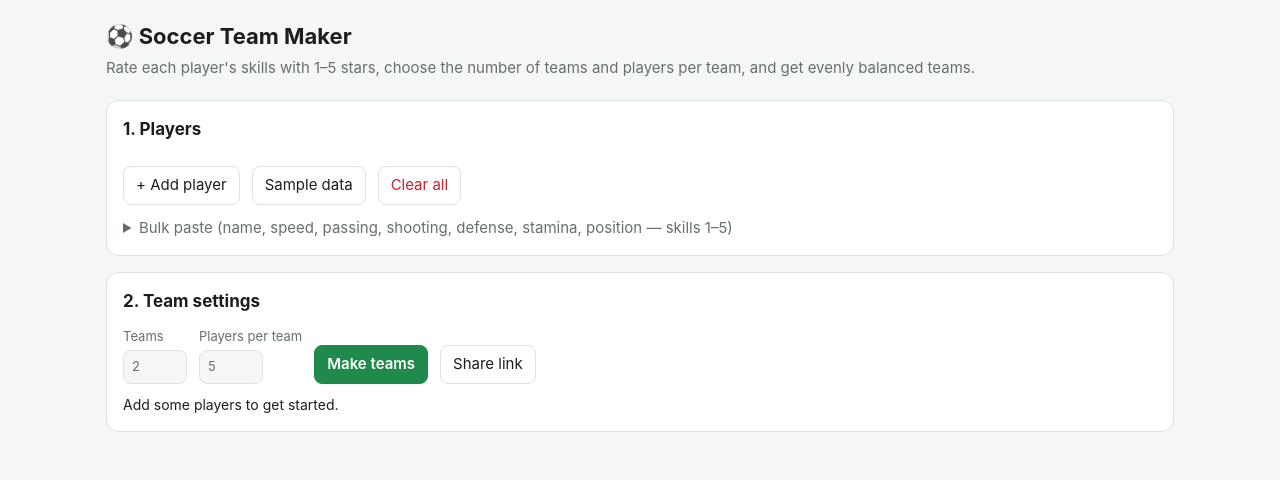
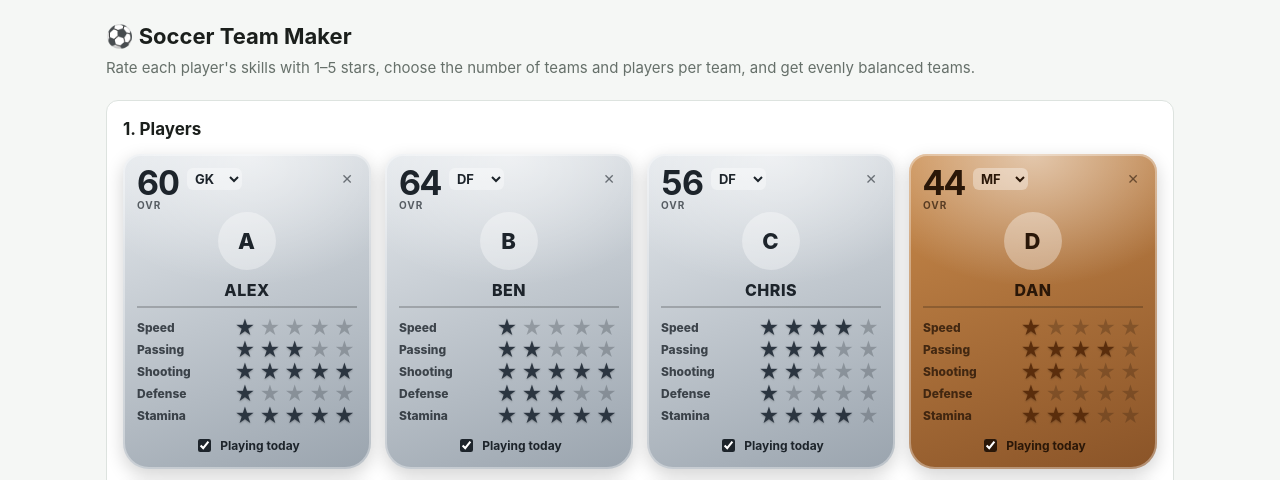
Before and after one commit to chococula/soccer, a plain HTML site: page index.html in a window 1280 px wide. Both pictures are taken after a click on the button "Sample data". Shown: the top 480 px of the page. Drawn offline with Linux system fonts and the light colour scheme.

Commit message:
Fix leftover ABBR reference that broke card rendering
Co-Authored-By: Claude Opus 5.5 <noreply@anthropic.com>

```diff
--- a/index.html
+++ b/index.html
@@ -204,7 +204,7 @@ function renderPlayers() {
       `<input type="text" class="pc-name" data-k="name" placeholder="Player name" maxlength="24">` +
       `<div class="pc-stats">` +
         p.skills.map((v, i) =>
-          `<div class="pc-stat" title="${SKILLS[i]}"><span>${ABBR[i]}</span><div class="stars">` +
+          `<div class="pc-stat"><span>${SKILLS[i]}</span><div class="stars">` +
           [1, 2, 3, 4, 5].map(n => `<button type="button" class="star${n <= v ? " on" : ""}" data-skill="${i}" data-n="${n}" aria-label="${SKILLS[i]} ${n}">★</button>`).join("") +
           `</div></div>`).join("") +
       `</div>` +
```
